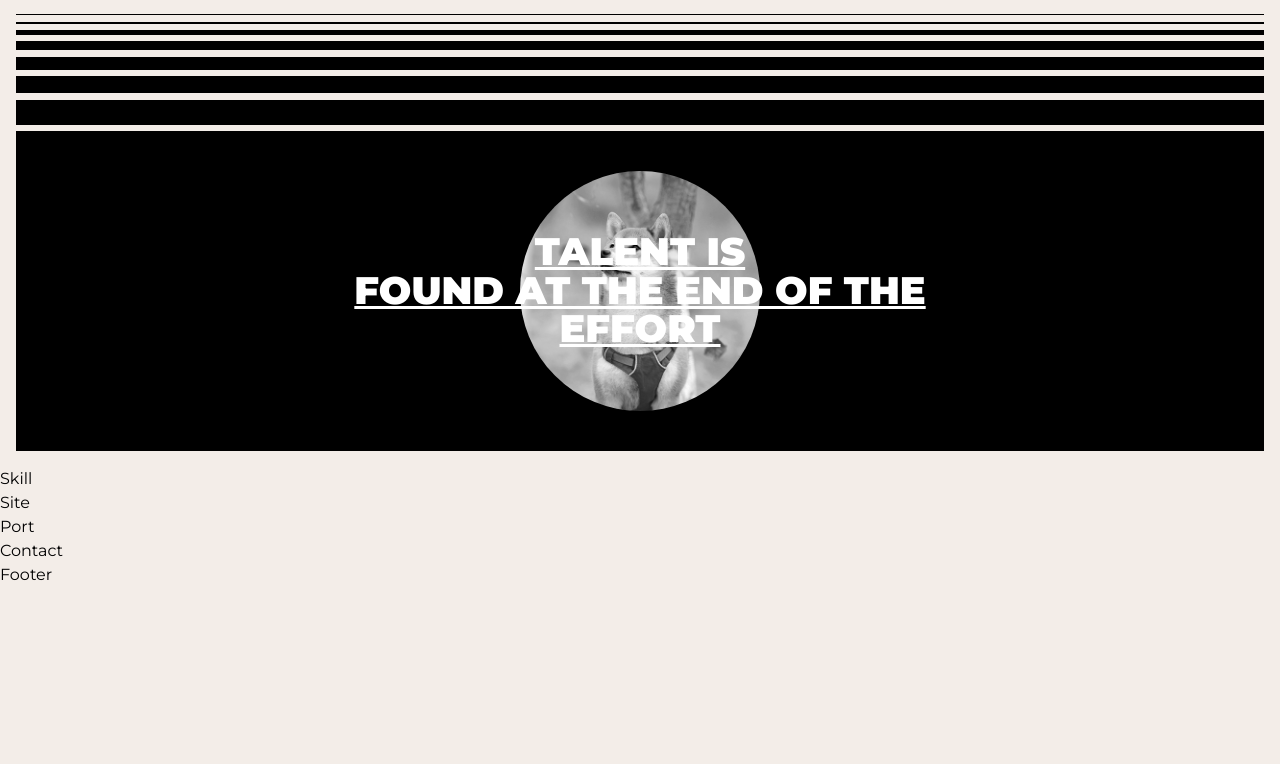
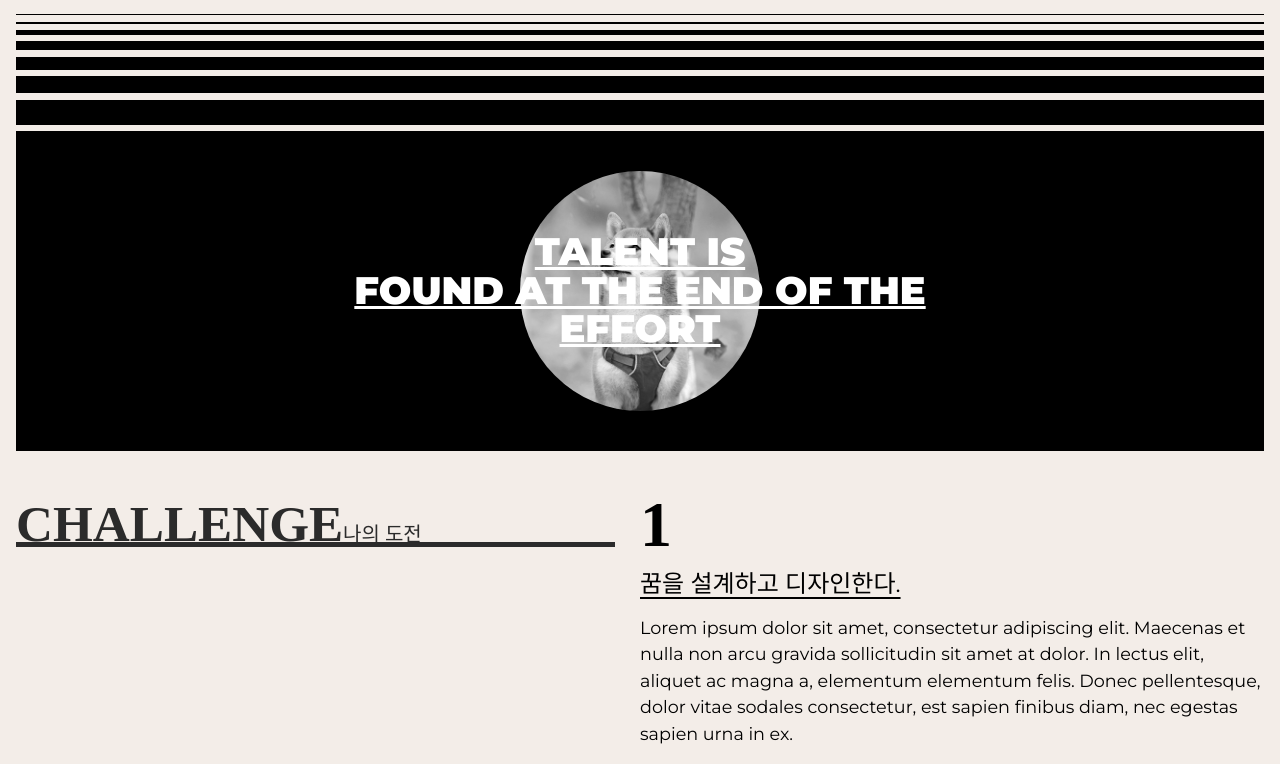
Before and after one commit to eunsooo/react-prac-230824, a React (Create React App) app: page / in a window 1280 px wide. Shown: the part 333-1097 px from the top of the page. Before the commit the page ends 920 px from the top, so only its background shows below. Built offline with nearby package versions, Linux system fonts and the light colour scheme; a small style sheet from the web is missing; a web font is replaced by a local one.

Commit message:
intro section

```diff
--- a/src/asset/scss/section/_skill.scss
+++ b/src/asset/scss/section/_skill.scss
@@ -0,0 +1,67 @@
+.skill__inner {
+    display: flex;
+    justify-content: space-between;
+    padding: 16px;
+
+    @media(max-width:800px) {
+        flex-direction: column;
+    }
+
+    .skill_title {
+        position: sticky;
+        top: 70px;
+        left: 0;
+        width: 48%;
+        height: 5vw;
+        font-size: 4vw;
+        font-weight: 900;
+        line-height: 1.6;
+        font-family: var(--mainKor-font);
+        text-transform: uppercase;
+        color: var(--black100);
+        border-bottom: 0.4vw solid var(--black100);
+
+        @media(max-width:800px) {
+            top: 68px;
+            margin-bottom: 10vw;
+            width: 100%;
+            height: auto;
+            font-size: 30px;
+            background-color: var(--mainBg-color);
+        }
+    }
+    em {
+        font-size: 1.25rem;
+        font-weight: 400;
+        line-height: 2;
+    }
+
+}
+.skill__desc {
+    width: 50%;
+
+    @media(max-width:800px) {
+        width: 100%;
+    }
+
+    span {
+        font-size: 5vw;
+        line-height: 1.3;
+        font-weight: 900;
+        font-family: var(--mainNum-font);
+
+        @media(max-width:800px) {
+            font-size: 5vw;
+        }
+    }
+    h3 {
+        margin-bottom: 1vw;
+        font-size: 1.5rem;
+        text-decoration: underline;
+        text-underline-position: under;
+    }
+    p {
+        margin-bottom: 30vh;
+        font-size: 1.1rem;
+    }
+}
--- a/src/components/Skill.jsx
+++ b/src/components/Skill.jsx
@@ -1,8 +1,36 @@
 import React from 'react'
+
+const skillText = [
+  {
+    title: "꿈을 설계하고 디자인한다.",
+    desc: "Lorem ipsum dolor sit amet, consectetur adipiscing elit. Maecenas et nulla non arcu gravida sollicitudin sit amet at dolor. In lectus elit, aliquet ac magna a, elementum elementum felis. Donec pellentesque, dolor vitae sodales consectetur, est sapien finibus diam, nec egestas sapien urna in ex."
+  },
+  {
+    title: "열심히 할수록 기회는 따른다.",
+    desc: "Lorem ipsum dolor sit amet, consectetur adipiscing elit. Maecenas et nulla non arcu gravida sollicitudin sit amet at dolor. In lectus elit, aliquet ac magna a, elementum elementum felis. Donec pellentesque, dolor vitae sodales consectetur, est sapien finibus diam, nec egestas sapien urna in ex."
+  },
+  {
+    title: "나에게 정직하다.",
+    desc: "Lorem ipsum dolor sit amet, consectetur adipiscing elit. Maecenas et nulla non arcu gravida sollicitudin sit amet at dolor. In lectus elit, aliquet ac magna a, elementum elementum felis. Donec pellentesque, dolor vitae sodales consectetur, est sapien finibus diam, nec egestas sapien urna in ex."
+  },
+]
 
 const Skill = () => {
   return (
-    <div>Skill</div>
+    <section id="skill">
+      <div className="skill__inner">
+        <h2 className="skill_title">Challenge<em>나의 도전</em></h2>
+        <div className="skill__desc">
+          {skillText.map((skill, key) => (
+            <div key={key}>
+              <span>{key+1}</span>
+              <h3>{skill.title}</h3>
+              <p>{skill.desc}</p>
+            </div>
+          ))}
+        </div>
+      </div>
+    </section>
   )
 }
 
```
